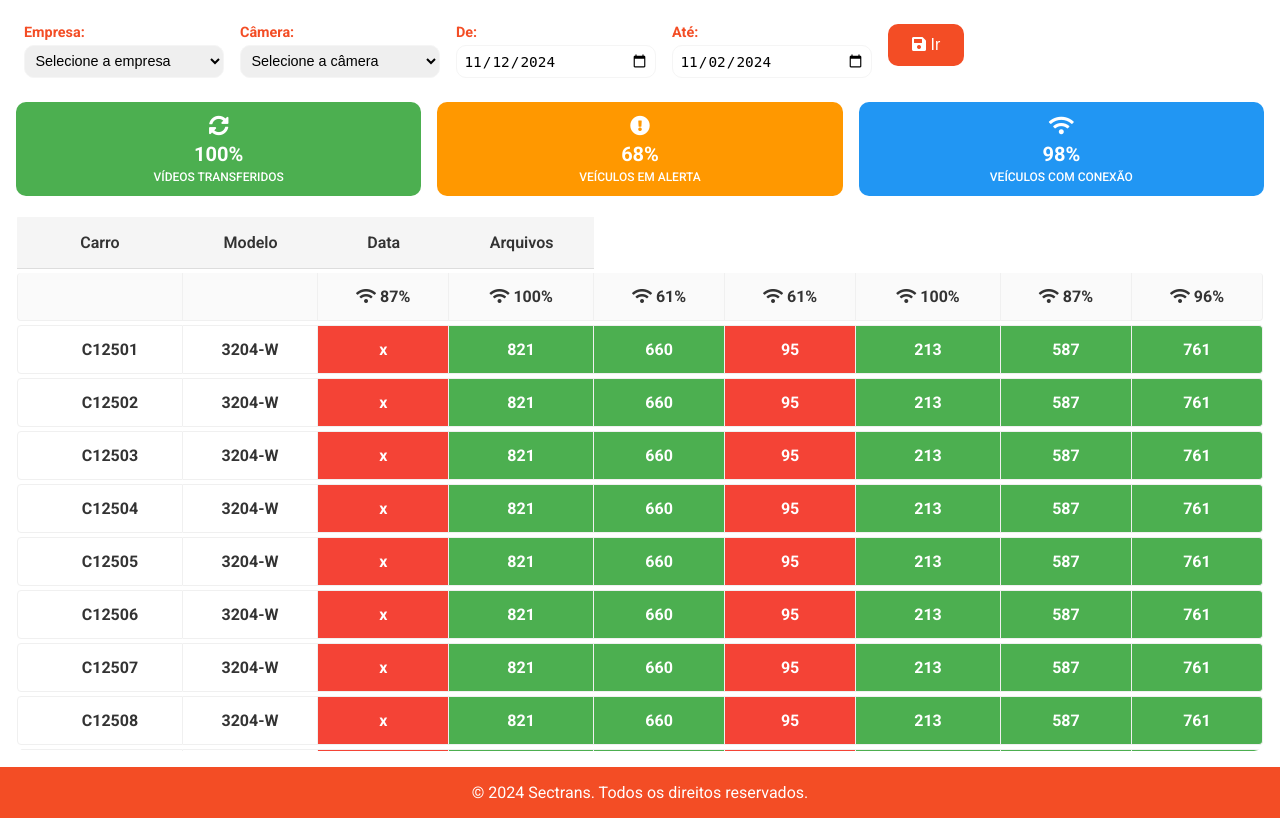
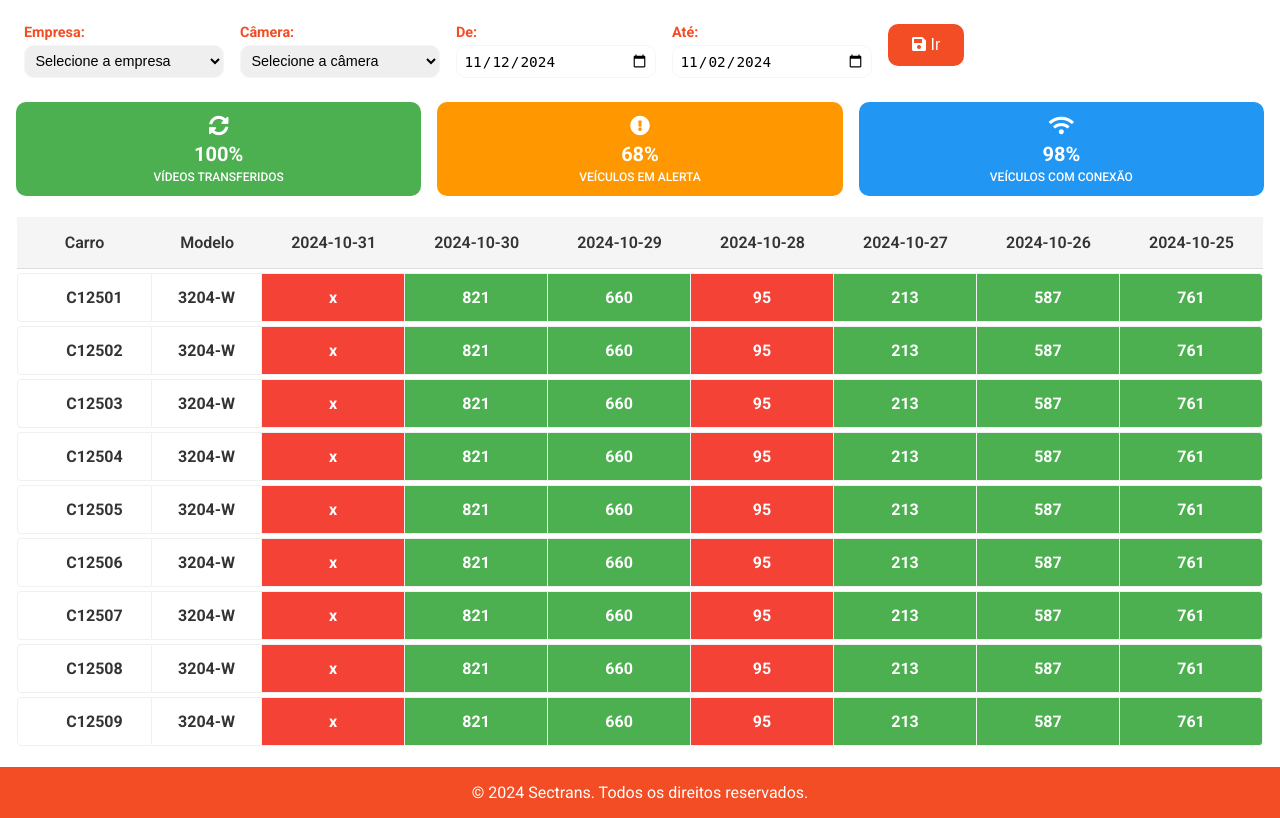
Before and after one commit to dg-marins/sistemaSectrans, a Django app: page /relatorio_cores_view/ in a window 1280 px wide. Shown: the part 86-904 px from the top of the page. Run offline with Django 5.2, Linux system fonts and the light colour scheme; data that the repository does not hold is empty.

Commit message:
Ajuste no layout da página

```diff
--- a/templates/relatorio_cores.html
+++ b/templates/relatorio_cores.html
@@ -64,23 +64,16 @@
                     <tr>
                         <th>Carro</th>
                         <th>Modelo</th>
-                        <th>Data</th>
-                        <th>Arquivos</th>
+                        <th>2024-10-31</th>
+                        <th>2024-10-30</th>
+                        <th>2024-10-29</th>
+                        <th>2024-10-28</th>
+                        <th>2024-10-27</th>
+                        <th>2024-10-26</th>
+                        <th>2024-10-25</th>
                     </tr>
                 </thead>
                 <tbody>
-                    <!-- Primeira linha com totais -->
-                    <tr class="summary-row">
-                        <td></td>
-                        <td></td>
-                        <td class="icon-cell"><i class="fas fa-wifi"></i> 87%</td>
-                        <td class="icon-cell"><i class="fas fa-wifi"></i> 100%</td>
-                        <td class="icon-cell"><i class="fas fa-wifi"></i> 61%</td>
-                        <td class="icon-cell"><i class="fas fa-wifi"></i> 61%</td>
-                        <td class="icon-cell"><i class="fas fa-wifi"></i> 100%</td>
-                        <td class="icon-cell"><i class="fas fa-wifi"></i> 87%</td>
-                        <td class="icon-cell"><i class="fas fa-wifi"></i> 96%</td>
-                    </tr>
                     <!-- Linhas de dados -->
                     {% for i in "123456789"|make_list %}
                     <tr>
```
